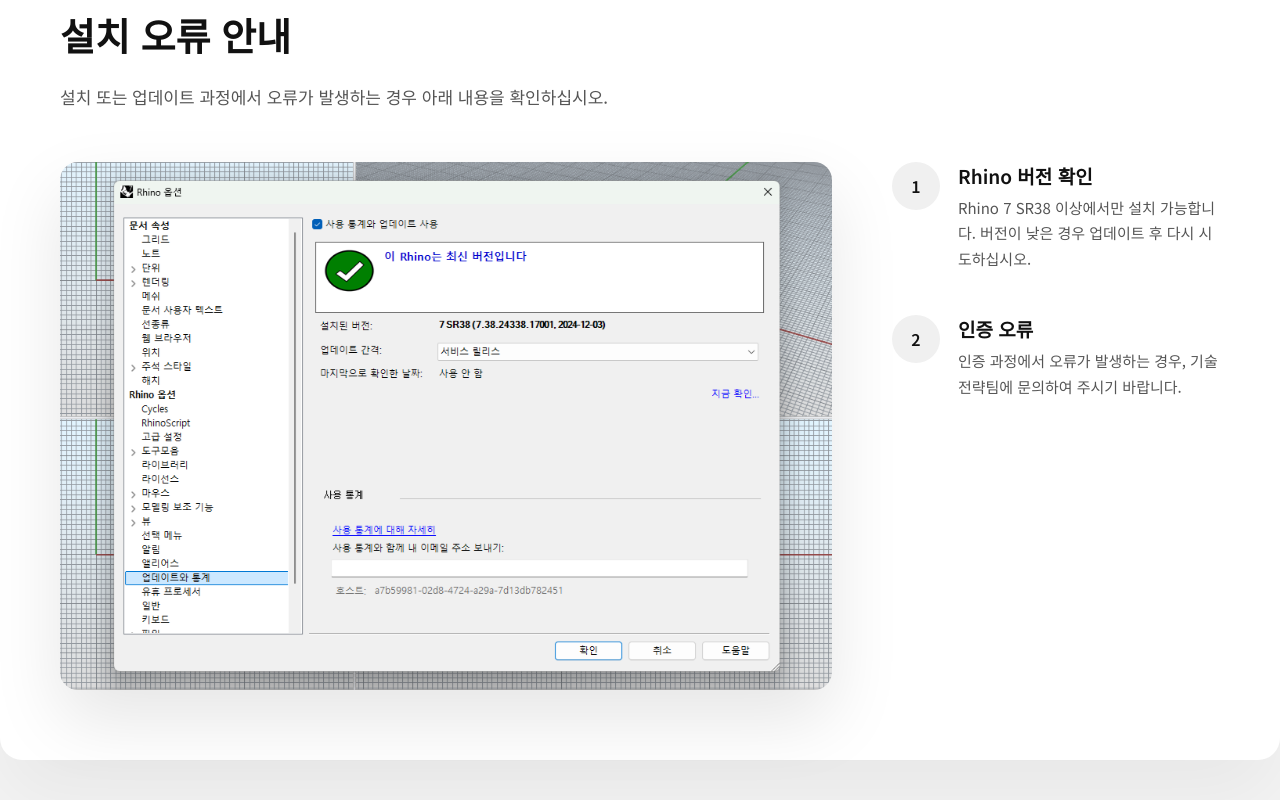
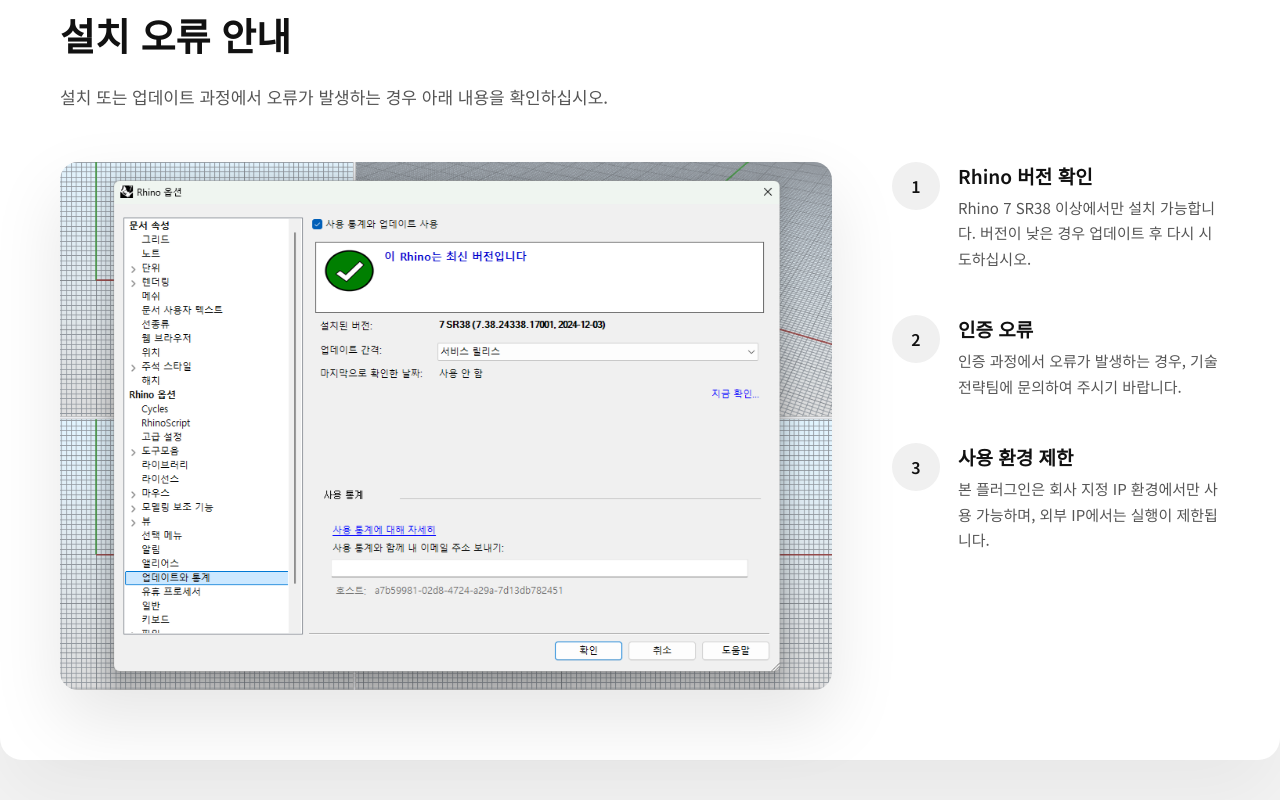
Before and after one commit to th4035/th4035.github.io, a plain HTML site: page home.html in a window 1280 px wide. Shown: the part 3349-4149 px from the top of the page. Drawn offline with Linux system fonts and the light colour scheme.

```diff
--- a/home.html
+++ b/home.html
@@ -348,12 +348,19 @@
                         <p>Rhino 7 SR38 이상에서만 설치 가능합니다. 버전이 낮은 경우 업데이트 후 다시 시도하십시오.</p>
                     </div>
                 </div>
-
-                <div class="step" style="margin-bottom: 0;">
+                <div class="step">
                     <div class="step-number">2</div>
                     <div>
                         <h4>인증 오류</h4>
                         <p>인증 과정에서 오류가 발생하는 경우, 기술전략팀에 문의하여 주시기 바랍니다.</p>
+                    </div>
+                </div>
+
+                <div class="step" style="margin-bottom: 0;">
+                    <div class="step-number">3</div>
+                    <div>
+                        <h4>사용 환경 제한</h4>
+                        <p>본 플러그인은 회사 지정 IP 환경에서만 사용 가능하며, 외부 IP에서는 실행이 제한됩니다.</p>
                     </div>
                 </div>
 
```
